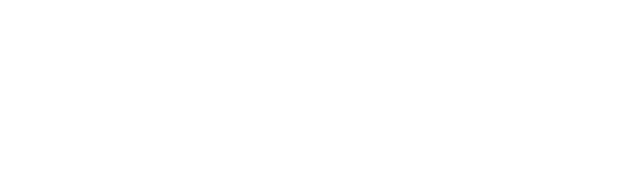
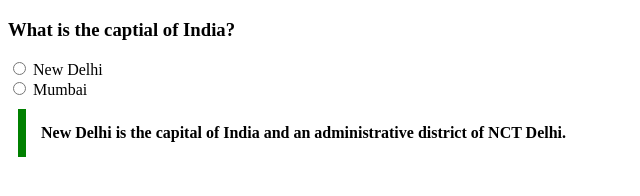
Before and after one commit to acciojob/trivia-Sourav974, a website: page main.html in a window 1280 px wide. Shown: the whole page, without its empty margins (0-640 px from the left). Drawn offline with Linux system fonts and the light colour scheme.

Commit message:
created a submission

```diff
--- a/main.html
+++ b/main.html
@@ -8,6 +8,18 @@
 
 <body>
 	<!-- the entire body must be written by student -->
+	<div>
+
+	<h3>What is the captial of India?</h3>
+
+	<input type="radio" name="New Delhi" value="New Delhi">
+		<label>New Delhi</label><br/>
+<input type="radio" name="Mumbai" value="New Delhi">
+		<label>Mumbai</label><br/>
+
+		<blockquote class="quotation">New Delhi is the capital of India and an administrative district of NCT Delhi.</blockquote>
+
+	</div>
     <script type="text/javascript" src="./script.js">
 </script>
 
--- a/styles.css
+++ b/styles.css
@@ -1,2 +1,16 @@
 
 /* Your CSS Code here. */
+.quotation{
+Max-width: 600px;
+Margin:  10px;
+Padding:  15px;
+Border-left: 8px solid green;
+Background-color: '#f8fffe';
+Font-weight: Bold
+
+
+
+
+
+
+}
```
